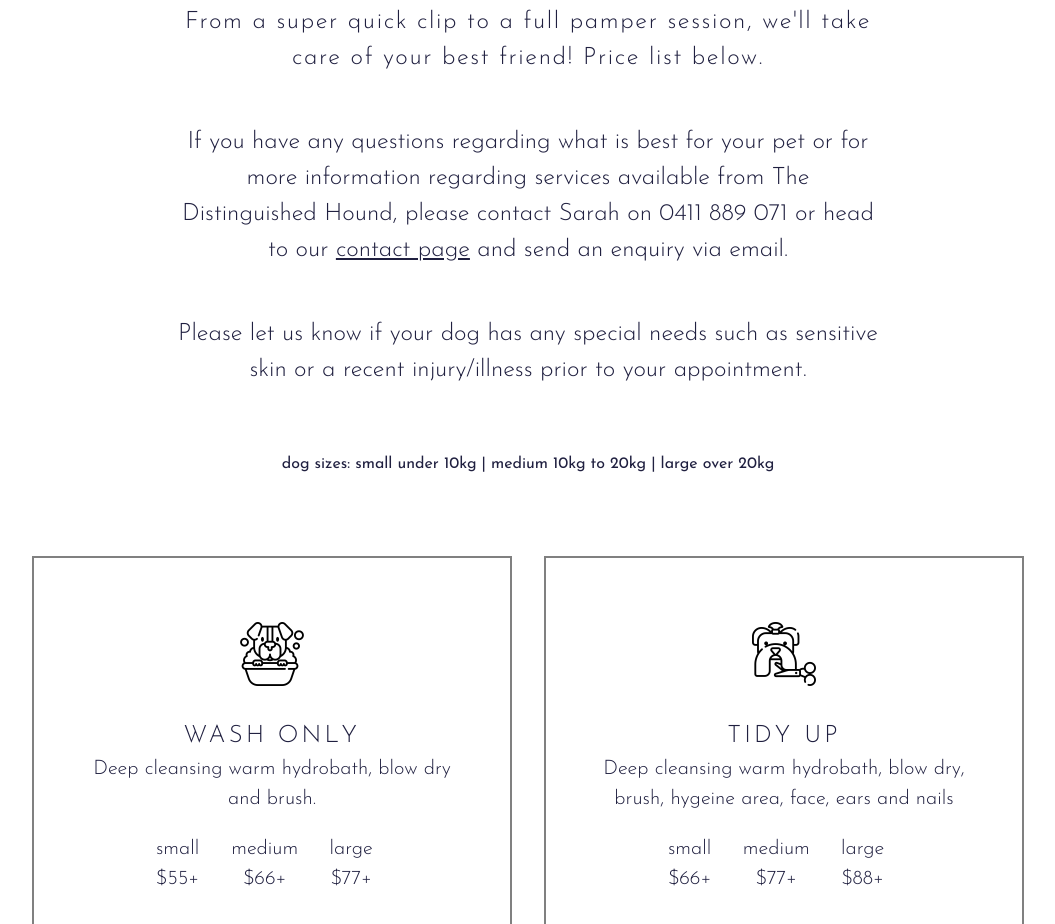
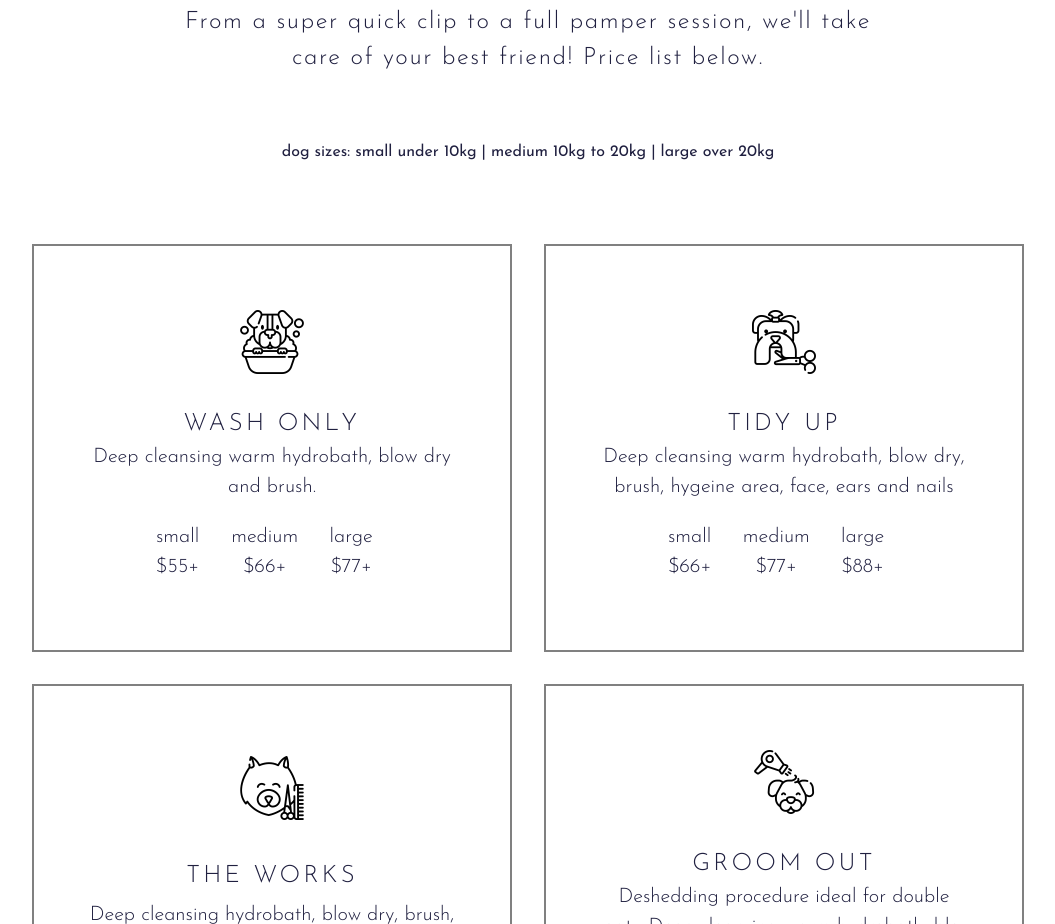
Before and after one commit to RMK-creative/the_distinguished_hound, a website: page index.html in a window 1280 px wide. Shown: the part 1140-2064 px from the top of the page, without its empty margins (112-1167 px from the left). Drawn offline with Linux system fonts and the light colour scheme; a web font is replaced by a local one.

Commit message:
comment out services text area for client review

```diff
--- a/index.html
+++ b/index.html
@@ -72,8 +72,8 @@
                     </h3>
                     <h4 class="section__sub-heading services__sub-heading">From a super quick clip to a full pamper session, we'll take care of your best friend! Price list below.</h4>
 
-                    <p class="services__terms">If you have any questions regarding what is best for your pet or for more information regarding services available from The Distinguished Hound, please contact Sarah on 0411 889 071 or head to our <a class="contact-link" href="#contact">contact page</a> and send an enquiry via email.</p>
-                    <p class="services__terms">Please let us know if your dog has any special needs such as sensitive skin or a recent injury/illness prior to your appointment.</p>
+                    <!-- <p class="services__terms">If you have any questions regarding what is best for your pet or for more information regarding services available from The Distinguished Hound, please contact Sarah on 0411 889 071 or head to our <a class="contact-link" href="#contact">contact page</a> and send an enquiry via email.</p> -->
+                    <!-- <p class="services__terms">Please let us know if your dog has any special needs such as sensitive skin or a recent injury/illness prior to your appointment.</p> -->
 
                     <p class="services__card--sizes">
                         dog sizes: small under 10kg | medium 10kg to 20kg | large over 20kg
```
